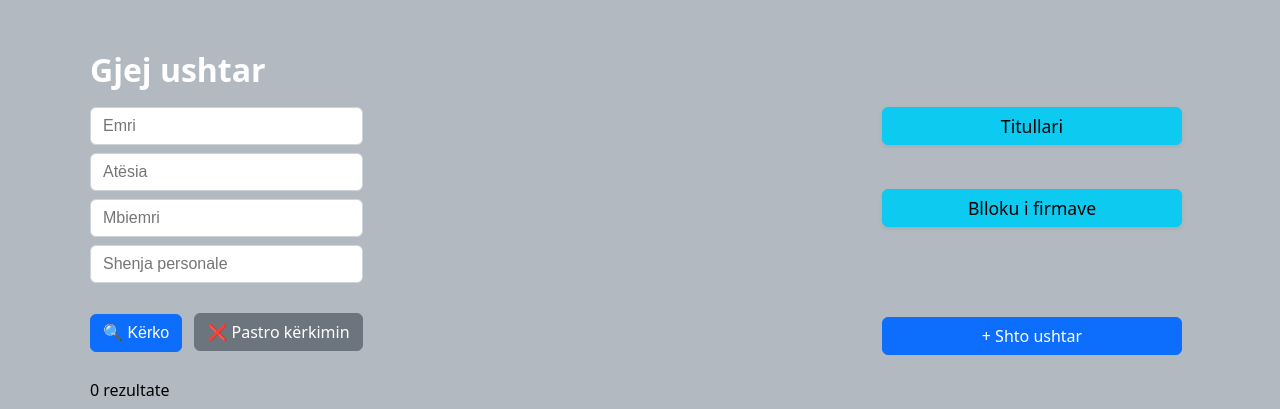
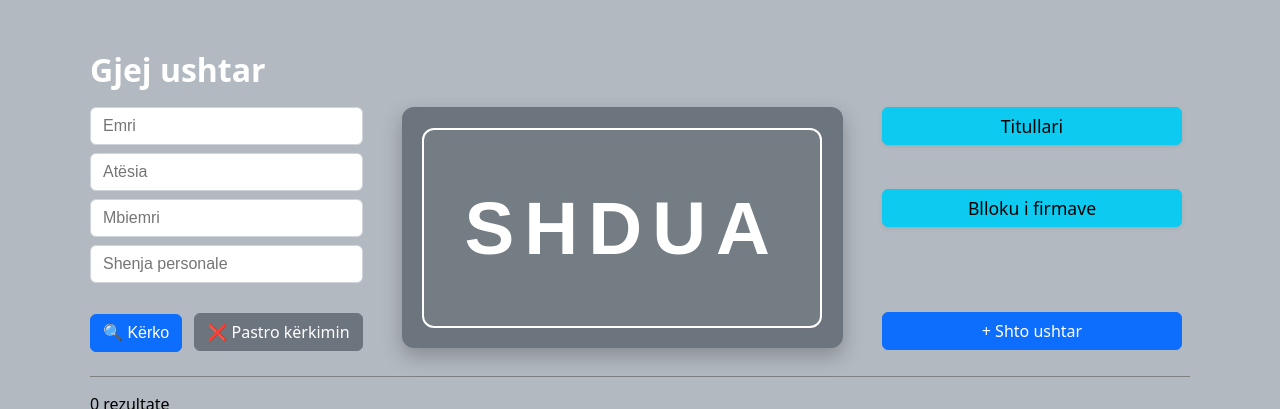
Before and after one commit to ilirshabaku/shdua, a Django app: page / in a window 1280 px wide. Shown: the top 409 px of the page. Run offline with Django 5.2, Linux system fonts and the light colour scheme; data that the repository does not hold is empty.

Commit message:
I kompletuar

```diff
--- a/shdua/forms.py
+++ b/shdua/forms.py
@@ -52,7 +52,7 @@ class UshtariForm(forms.ModelForm):
 
     suffix_nr = forms.CharField(
         max_length=20,
-        label='Mbrapashtesa e kodit',
+        label='Prapashtesa e shenjës',
         required=False,
         widget=forms.TextInput(attrs={'class': 'form-control', 'style': 'width: 220px;'})
     )
--- a/shdua/urls.py
+++ b/shdua/urls.py
@@ -11,6 +11,7 @@ urlpatterns = [
     path('ushtar_<int:pk>/retrieve/', ushtar_retrieve, name='ushtar_retrieve'),
     path('ushtar/<int:pk>/update/', ushtar_update, name='ushtar_update'),
     path('ushtar/<int:pk>/delete/', ushtar_delete, name='ushtar_delete'),
+
 
     path('titullari_dashboard/', titullari_dashboard, name='titullari_dashboard'),
     path('titullari_list/', titullari_list, name='titullari_list'),
--- a/shdua/views_ushar.py
+++ b/shdua/views_ushar.py
@@ -1,3 +1,4 @@
+import json
 from django.shortcuts import render, redirect, get_object_or_404
 from django.http import HttpResponse
 from django.template.loader import render_to_string
@@ -24,13 +25,13 @@ def flags_helper(request, ushtari):
     dite_te_kryera_2 = 0
     dite_te_kryera_3 = 0
 
-    plus = request.GET.get('plus', '').strip()
+    plus = (request.GET.get('plus') or '').strip()
 
-
-
+    # --- 1) Paguar ---
     if ushtari.nr_act_paguar and ushtari.date_of_act_paguar:
         paguar = True
 
+    # --- 2) Pa kryer (asnjë periudhë, asnjë pagesë, asnjë paaftësi) ---
     s1 = not ushtari.shdua_start_date_1 or not ushtari.shdua_finish_date_1
     s2 = not ushtari.nr_act_paguar or not ushtari.date_of_act_paguar
     s3 = not ushtari.epicrize or not ushtari.physical_exam == 'pa_afte'
@@ -38,44 +39,81 @@ def flags_helper(request, ushtari):
     if s1 and s2 and s3:
         pa_kryer = True
 
-
+    # Formulari 2+ (me pretendim)
     pretendim = (plus == 'me_pretendim')
     if pa_kryer and pretendim:
-        me_pretendim = True # Formulari 2+. E ka shenjen personale por nuk ka periudhe te regjistruar. Shenim: dergo dokumenta verifikimi
+        me_pretendim = True
 
-    if  ushtari.shdua_start_date_1 and ushtari.shdua_finish_date_1 \
-        and ushtari.shdua_start_date_1 <= ushtari.shdua_finish_date_1:
+    # --- 3) Periudha e parë ---
+    if (
+        ushtari.shdua_start_date_1 and ushtari.shdua_finish_date_1
+        and ushtari.shdua_start_date_1 <= ushtari.shdua_finish_date_1
+    ):
         dite_te_kryera_1 = (ushtari.shdua_finish_date_1 - ushtari.shdua_start_date_1).days + 1
-        periudha_1 = True # Validiteti i periudhës
+        periudha_1 = True
         print(f"DEBUG: periudha_e_pare {dite_te_kryera_1} ditë")
+
         if dite_te_kryera_1 >= 350:
-            kryer_1 = True # Validiteti i kryerjes
+            kryer_1 = True
 
-
-    if periudha_1 and (ushtari.shdua_start_date_2 and ushtari.shdua_finish_date_2) \
-        and (ushtari.shdua_start_date_2 <= ushtari.shdua_finish_date_2):
+    # --- 4) Periudha e dytë ---
+    if (
+        periudha_1
+        and ushtari.shdua_start_date_2 and ushtari.shdua_finish_date_2
+        and ushtari.shdua_start_date_2 <= ushtari.shdua_finish_date_2
+    ):
         dite_te_kryera_2 = (ushtari.shdua_finish_date_2 - ushtari.shdua_start_date_2).days + 1
         periudha_2 = True
         print(f"DEBUG: periudha_e_dyte {dite_te_kryera_2} ditë")
+
         if dite_te_kryera_1 + dite_te_kryera_2 >= 350:
             kryer_2 = True
 
-
-    if periudha_2 and (ushtari.shdua_start_date_3 and ushtari.shdua_finish_date_3) \
-        and (ushtari.shdua_start_date_3 <= ushtari.shdua_finish_date_3):
+    # --- 5) Periudha e tretë ---
+    if (
+        periudha_2
+        and ushtari.shdua_start_date_3 and ushtari.shdua_finish_date_3
+        and ushtari.shdua_start_date_3 <= ushtari.shdua_finish_date_3
+    ):
         dite_te_kryera_3 = (ushtari.shdua_finish_date_3 - ushtari.shdua_start_date_3).days + 1
         periudha_3 = True
         print(f"DEBUG: periudha_e_trete {dite_te_kryera_3} ditë")
+
         if dite_te_kryera_1 + dite_te_kryera_2 + dite_te_kryera_3 >= 350:
             kryer_3 = True
 
-    if ushtari.physical_exam == 'pa_afte' and ushtari.nr_act_physical_exam and ushtari.date_of_act_physical_exam \
-        and ushtari.epicrize:
-            pa_afte = True
+    # --- 6) Paaftësia fizike ---
+    if (
+        ushtari.physical_exam == 'pa_afte'
+        and ushtari.nr_act_physical_exam
+        and ushtari.date_of_act_physical_exam
+        and ushtari.epicrize
+    ):
+        pa_afte = True
 
+    # --- 7) Sigurojmë që vetëm një "kryer_X" të jetë aktiv sipas prioritetit ---
+    if kryer_3:
+        kryer_2 = False
+        kryer_1 = False
+    elif kryer_2:
+        kryer_1 = False
+    # nëse as kryer_3 as kryer_2 nuk janë True, kryer_1 mbetet siç është
 
-
-    return pa_kryer, me_pretendim, kryer_1, kryer_2, kryer_3, paguar, pa_afte, periudha_1, periudha_2, periudha_3, dite_te_kryera_1, dite_te_kryera_2, dite_te_kryera_3
+    return (
+        pa_kryer,
+        me_pretendim,
+        kryer_1,
+        kryer_2,
+        kryer_3,
+        paguar,
+        pa_afte,
+        periudha_1,
+        periudha_2,
+        periudha_3,
+        dite_te_kryera_1,
+        dite_te_kryera_2,
+        dite_te_kryera_3,
+    )
 
 
 def ushtar_create(request):
@@ -346,9 +384,11 @@ def pdf_me_kosdakt(request, pk):
     ).write_pdf(stylesheets=[css])
 
     response = HttpResponse(pdf_bytes, content_type="application/pdf")
-    response["Content-Disposition"] = f'inline; filename=\"_{obj.name}_{obj.family_name}.pdf\"'
+    filename = f"_{obj.name}_{obj.family_name}.pdf"
+    response["Content-Disposition"] = f'inline; filename="{filename}"'
+
+
     return response
-
 
 def pdf_pa_kosdakt(request, pk):
     # 1) Marrim input-et e kërkimit (duhen për rastin pk == 0)
@@ -433,5 +473,7 @@ def pdf_pa_kosdakt(request, pk):
     ).write_pdf(stylesheets=[css])
 
     response = HttpResponse(pdf_bytes, content_type="application/pdf")
-    response["Content-Disposition"] = f'inline; filename=\"_{obj.name}_{obj.family_name}.pdf\"'
+
+    filename = f"_{obj.name}_{obj.family_name}.pdf"
+    response["Content-Disposition"] = f'inline; filename="{filename}"'
     return response
--- a/static/css/ushtar/u_list.css
+++ b/static/css/ushtar/u_list.css
@@ -335,3 +335,34 @@ h1 {
     gap: 0.75rem;
 }
 .btn-wide { min-width: 180px; }
+
+
+.shdua-margin {
+    width: 441px;
+    height: 241px;
+    border-radius: 12px;
+    background-color: #6c757d;          /* neutral grey */
+    display: flex;
+    justify-content: center;
+    align-items: center;
+    box-shadow: 0 8px 20px rgba(0, 0, 0, 0.25);
+}
+
+/* inner “badge” */
+.shdua-inner {
+    width: 400px;
+    height: 200px;
+    border-radius: 12px;
+    border: 2px solid #ffffff;
+    background: rgba(255, 255, 255, 0.05); /* very light overlay */
+    display: flex;
+    justify-content: center;
+    align-items: center;
+
+    font-size: 56pt;
+    font-family: Arial, Helvetica, sans-serif;
+    font-weight: 700;
+    letter-spacing: 10px;
+    color: #ffffff;
+    text-transform: uppercase;
+}
--- a/templates/firmat/f_delete.html
+++ b/templates/firmat/f_delete.html
@@ -14,9 +14,7 @@
             <h1 class="text-center mb-4">Konfrimi i fshirjes</h1>
 
             <div class="alert alert-warning text-center" role="alert">
-                A jeni të sigurt që po kërkoni fshini
-                <strong>{{ obj.emri }} {{ obj.mbiemri }}</strong>
-                nga regjistri?
+                A jeni të sigurt që po kërkoni t'i fshini?
             </div>
 
             <form method="post" class="text-center">
--- a/templates/firmat/f_update.html
+++ b/templates/firmat/f_update.html
@@ -4,7 +4,7 @@
 <head>
   <meta charset="utf-8">
   <meta name="viewport" content="width=device-width, initial-scale=1">
-  <title>Ndrysho titullarin</title>
+  <title>Ndrysho firmëtarët</title>
 
   <!-- Your custom CSS instead of Bootstrap -->
   <link rel="stylesheet" href="{% static 'css/titullari/t_create.css' %}">
@@ -14,7 +14,7 @@
   <main class="container py-4">
     <h1>Ndrysho të dhënat e titullarit</h1>
 
-    <form method="post" action="{% url 'titullari_update' pk=obj.pk %}">
+    <form method="post" action="{% url 'firmat_update' pk=obj.pk %}">
       {% csrf_token %}
       {{ form.as_p }}
 
--- a/templates/ushtar/u_list.html
+++ b/templates/ushtar/u_list.html
@@ -43,6 +43,13 @@
                 </div>
             </form>
 
+            <div class="shdua-margin">
+                <div class="shdua-inner">
+                    SHDUA
+                </div>
+            </div>
+
+
             <!-- RIGHT: Titullari dhe + Shto ushtar -->
             <div class="titullari-block; justify-content: end;">
                 <a href="{% url 'titullari_dashboard' %}"
@@ -71,10 +78,17 @@
 
                 <a href="{% url 'ushtar_create' %}"
                     class="btn btn-primary me-2"
-                    style="margin-top: 1.5rem; width: 300px;">
+                    style="margin-top: 1.2rem; width: 300px;">
                     + Shto ushtar
                 </a>
             </div>
+
+        </div>
+
+        <div class="viza">
+            <style>
+                .viza {border-top: solid 1px grey}
+            </style>
         </div>
 
         <!-- Numri i rezultateve -->
```
Also changed, not shown: templates/ushtar/u_retrieve_me_kosdakt.html (+7 -2 lines), templates/ushtar/u_retrieve_pa_kosdakt.html (+13 -1 lines).
